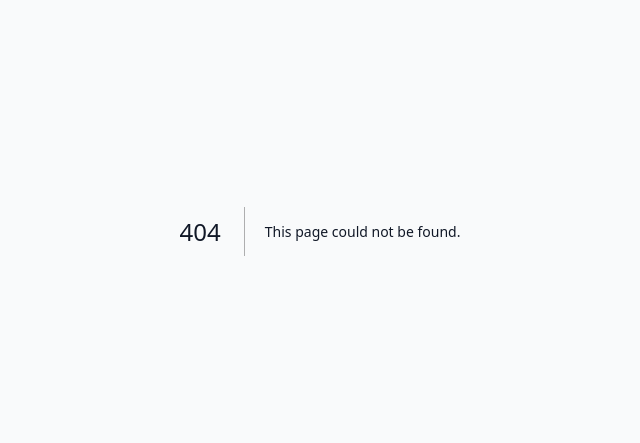
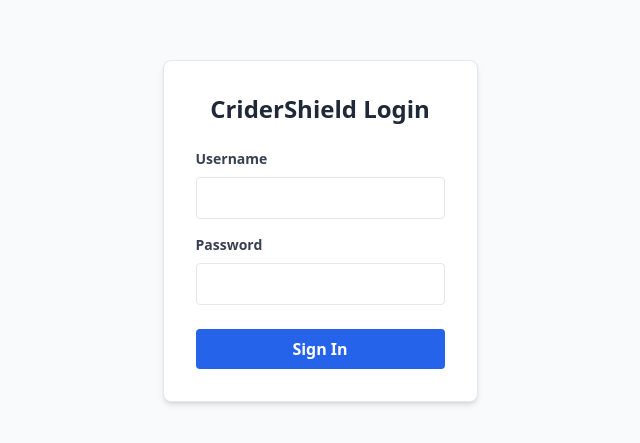
Before and after one commit to 1995F150/CriderVPN, a Next.js app in the folder apps/cridershield/: page /login in a window 1280 px wide. Before the commit this address had no page. Shown: the part 169-612 px from the top of the page, without its empty margins (320-960 px from the left). Built offline with nearby package versions, Linux system fonts and the light colour scheme.

Commit message:
Import CriderShield: src/app/login/page.tsx

```diff
--- /dev/null
+++ b/apps/cridershield/src/app/login/page.tsx
@@ -0,0 +1,59 @@
+'use client';
+
+import { useState } from 'react';
+import { useRouter } from 'next/navigation';
+
+export default function LoginPage() {
+  const [username, setUsername] = useState('');
+  const [password, setPassword] = useState('');
+  const [error, setError] = useState('');
+  const router = useRouter();
+
+  const handleLogin = async (e: React.FormEvent) => {
+    e.preventDefault();
+    const res = await fetch('/api/auth/login', {
+      method: 'POST',
+      headers: { 'Content-Type': 'application/json' },
+      body: JSON.stringify({ username, password }),
+    });
+
+    if (res.ok) {
+      router.push('/dashboard');
+    } else {
+      const data = await res.json();
+      setError(data.message || 'Login failed');
+    }
+  };
+
+  return (
+    <div className="flex flex-col items-center justify-center min-h-screen">
+      <form onSubmit={handleLogin} className="p-8 bg-white shadow-md rounded-lg border">
+        <h1 className="text-2xl mb-6 font-bold text-center text-gray-800">CriderShield Login</h1>
+        {error && <p className="text-red-500 mb-4 text-center">{error}</p>}
+        <div className="mb-4">
+          <label className="block text-gray-700 text-sm font-bold mb-2">Username</label>
+          <input
+            type="text"
+            value={username}
+            onChange={(e) => setUsername(e.target.value)}
+            className="w-full p-2 border rounded focus:ring-2 focus:ring-blue-500 outline-none"
+            required
+          />
+        </div>
+        <div className="mb-6">
+          <label className="block text-gray-700 text-sm font-bold mb-2">Password</label>
+          <input
+            type="password"
+            value={password}
+            onChange={(e) => setPassword(e.target.value)}
+            className="w-full p-2 border rounded focus:ring-2 focus:ring-blue-500 outline-none"
+            required
+          />
+        </div>
+        <button type="submit" className="w-full p-2 bg-blue-600 text-white rounded font-bold hover:bg-blue-700 transition">
+          Sign In
+        </button>
+      </form>
+    </div>
+  );
+}
```
